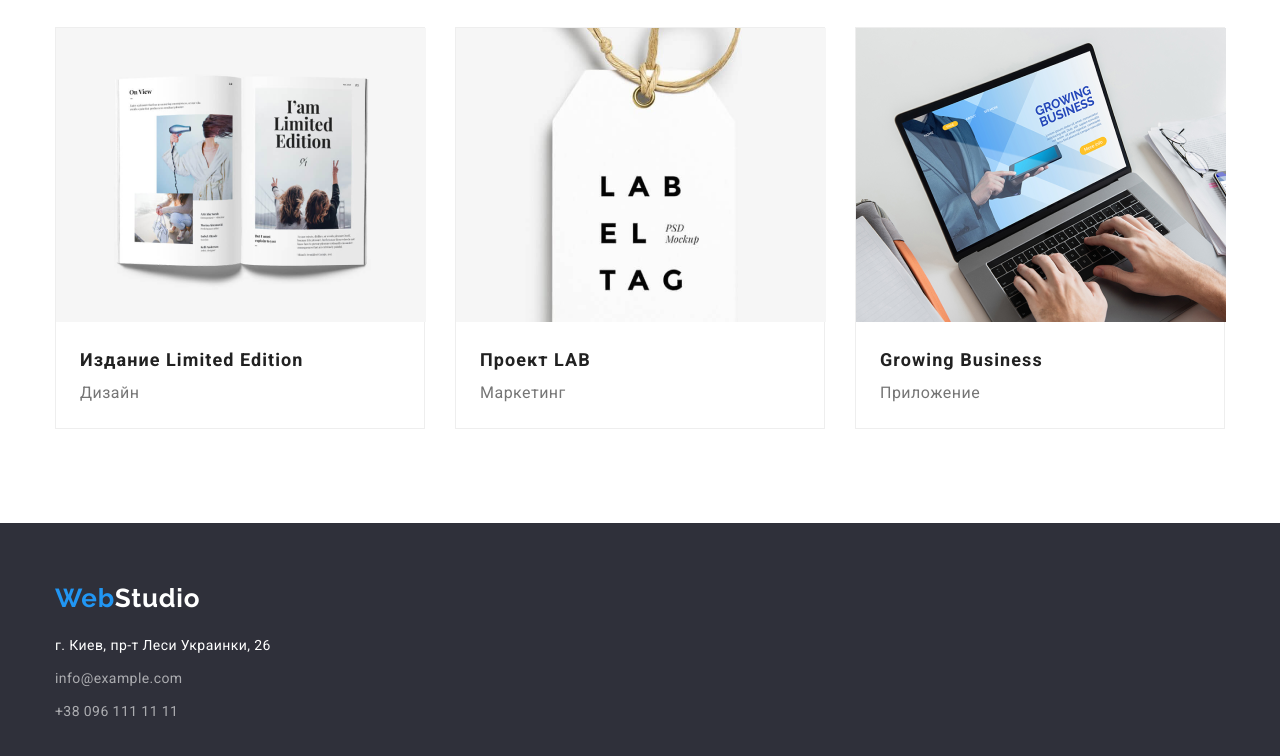
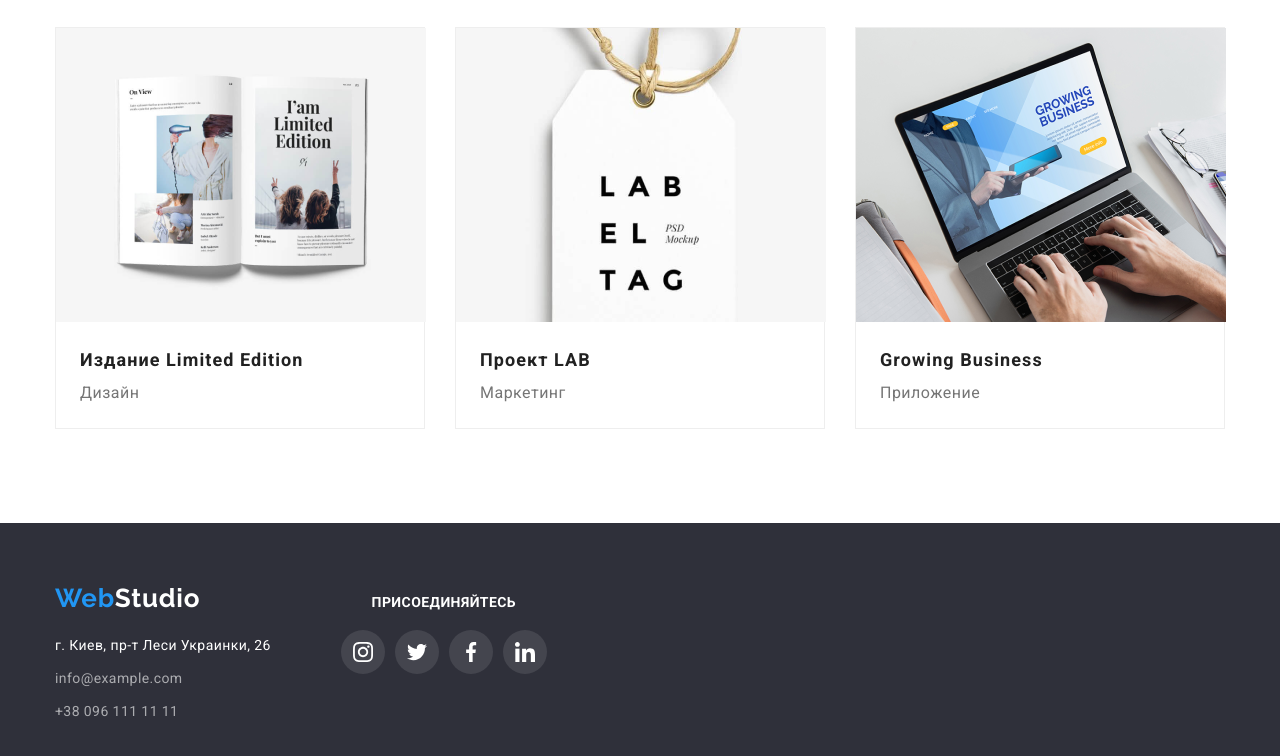
Before and after one commit to vitalik0790/goit-markup-hw-04, a plain HTML site: page portfolio.html in a window 1280 px wide. Shown: the part 1100-1856 px from the top of the page. Drawn offline with nearby package versions, Linux system fonts and the light colour scheme.

Commit message:
дз4 готове

```diff
--- a/css/portfolio.css
+++ b/css/portfolio.css
@@ -136,7 +136,22 @@ nav ul li:not(:last-child) {
 }
 
 .auth-item {
+  display: flex;
+  justify-content: center;
+  align-items: center;
+}
+
+.tel {
   margin-left: 50px;
+}
+
+.auth-icon {
+  margin-right: 10px;
+  fill: var(--primary-text-color);
+}
+
+.auth-item:hover .auth-icon {
+  fill: var(--text-hover-focus);
 }
 
 /* Кнопки */
@@ -163,6 +178,9 @@ nav ul li:not(:last-child) {
 .button:hover,
 .button:focus {
   background: var(--text-hover-focus);
+  box-shadow: 0px 3px 1px rgba(0, 0, 0, 0.1), 0px 1px 2px rgba(0, 0, 0, 0.08),
+    0px 2px 2px rgba(0, 0, 0, 0.12);
+  border-radius: 4px;
 }
 
 .button:hover,
@@ -220,6 +238,14 @@ nav ul li:not(:last-child) {
   background: #ffffff;
   border: 1px solid #eeeeee;
   box-sizing: border-box;
+}
+
+.li-item:hover {
+  background: #ffffff;
+  border: 1px solid #eeeeee;
+  box-sizing: border-box;
+  box-shadow: 0px 1px 1px rgba(0, 0, 0, 0.12), 0px 4px 4px rgba(0, 0, 0, 0.06),
+    1px 4px 6px rgba(0, 0, 0, 0.16);
 }
 
 .li-item:not(:nth-child(n + 7)) {
@@ -300,3 +326,56 @@ nav ul li:not(:last-child) {
   display: flex;
   flex-direction: column;
 }
+
+/* 2 СЕКЦІЯ */
+
+.icon {
+  width: 20px;
+  height: 20px;
+}
+
+.footer-title {
+  font-style: normal;
+  font-weight: bold;
+  font-size: 14px;
+  line-height: 16px;
+  letter-spacing: 0.03em;
+  text-transform: uppercase;
+  color: #ffffff;
+  text-align: center;
+  margin-bottom: 20px;
+}
+
+.footer .container {
+  display: flex;
+  justify-content: flex-start;
+  align-items: baseline;
+}
+
+.footerr-container {
+  width: 206px;
+  margin-left: 70px;
+}
+
+.footerr-container .list {
+  display: flex;
+  justify-content: space-between;
+}
+
+.footer-link {
+  width: 44px;
+  height: 44px;
+  background: rgba(255, 255, 255, 0.1);
+  border-radius: 50%;
+  display: flex;
+  justify-content: center;
+  align-items: center;
+}
+
+.footer-link:hover {
+  background-color: var(--text-hover-focus);
+}
+
+.footer-link .icon {
+  fill: #ffffff;
+}
--- a/css/styles.css
+++ b/css/styles.css
@@ -406,7 +406,6 @@ nav ul li:not(:last-child) {
 }
 
 .clients-title {
-  font-family: Roboto;
   font-style: normal;
   font-weight: bold;
   font-size: 36px;
@@ -457,8 +456,9 @@ nav ul li:not(:last-child) {
 
 .footer {
   background: var(--main-footer-background-color);
+  padding-left: 215px;
+  padding: 60px;
   padding-top: 60px;
-  padding-bottom: 60px;
 }
 
 .webstudio-footer {
@@ -521,3 +521,51 @@ nav ul li:not(:last-child) {
   display: flex;
   flex-direction: column;
 }
+
+/* 2 СЕКЦІЯ */
+
+.footer-title {
+  font-style: normal;
+  font-weight: bold;
+  font-size: 14px;
+  line-height: 16px;
+  letter-spacing: 0.03em;
+  text-transform: uppercase;
+  color: var(--secondary-text-color);
+  text-align: center;
+  margin-bottom: 20px;
+}
+
+.footer .container {
+  display: flex;
+  justify-content: flex-start;
+  align-items: baseline;
+}
+
+.footerr-container {
+  width: 206px;
+  margin-left: 70px;
+}
+
+.footerr-container .list {
+  display: flex;
+  justify-content: space-between;
+}
+
+.footer-link {
+  width: 44px;
+  height: 44px;
+  background: rgba(255, 255, 255, 0.1);
+  border-radius: 50%;
+  display: flex;
+  justify-content: center;
+  align-items: center;
+}
+
+.footer-link:hover {
+  background-color: var(--text-hover-focus);
+}
+
+.footer-link .icon {
+  fill: #ffffff;
+}
--- a/portfolio.html
+++ b/portfolio.html
@@ -28,16 +28,22 @@
             </nav>
 
             <ul class="auth-nav list">
-              <li><a href="mailto:info@devstudio.com" class="auth-item">info@devstudio.com</a></li>
-              <li><a href="tel:+380961111111" class="auth-item">+38 096 111 11 11</a></li>
+              <li><a href="mailto:info@devstudio.com" class="auth-item email">
+                  <svg class="auth-icon" width="16px" height="12">
+                    <use href="./img/icons/sprite.svg#icon-envelope"></use>
+                  </svg>
+                  info@devstudio.com</a></li>
+              <li><a href="tel:+380961111111" class="auth-item tel">
+                  <svg class="auth-icon" width="16px" height="12">
+                    <use href="./img/icons/sprite.svg#icon-smartphone"></use>
+                  </svg>
+                  +38 096 111 11 11</a></li>
             </ul>
           </div>
         </div>
       </header>
 
       <main class="main">
-
-
          <!--Меню кнопок-->
         <section class="main-section">
           <div class="container">
@@ -135,6 +141,39 @@
               <p><a href="tel:+380961111111" class="foooter-info">+38 096 111 11 11</a></p>
             </address>
           </div>
+          <div class="footerr-container">
+            <h3 class="footer-title">присоединяйтесь</h3>
+            <ul class="list">
+              <li class="footer-item">
+                <a href="" class="footer-link">
+                  <svg class="icon">
+                    <use href="./img/icons/sprite.svg#icon-instagram"></use>
+                  </svg>
+                </a>
+              </li>
+              <li class="footer-item">
+                <a href="" class="footer-link">
+                  <svg class="icon">
+                    <use href="./img/icons/sprite.svg#icon-twitter"></use>
+                  </svg>
+                </a>
+              </li>
+              <li class="footer-item">
+                <a href="" class="footer-link">
+                  <svg class="icon">
+                    <use href="./img/icons/sprite.svg#icon-facebook"></use>
+                  </svg>
+                </a>
+              </li>
+              <li class="footer-item">
+                <a href="" class="footer-link">
+                  <svg class="icon">
+                    <use href="./img/icons/sprite.svg#icon-linkedin"></use>
+                  </svg>
+                </a>
+              </li>
+            </ul>
+          </div>
         </div>
       </footer>
   </body>
```
Also changed, not shown: index.html (+33 -0 lines).
